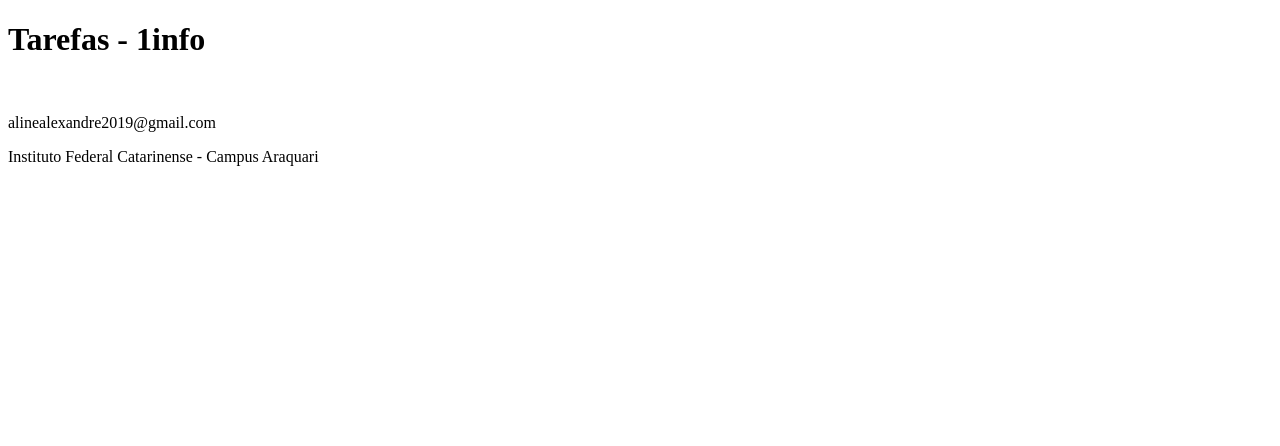
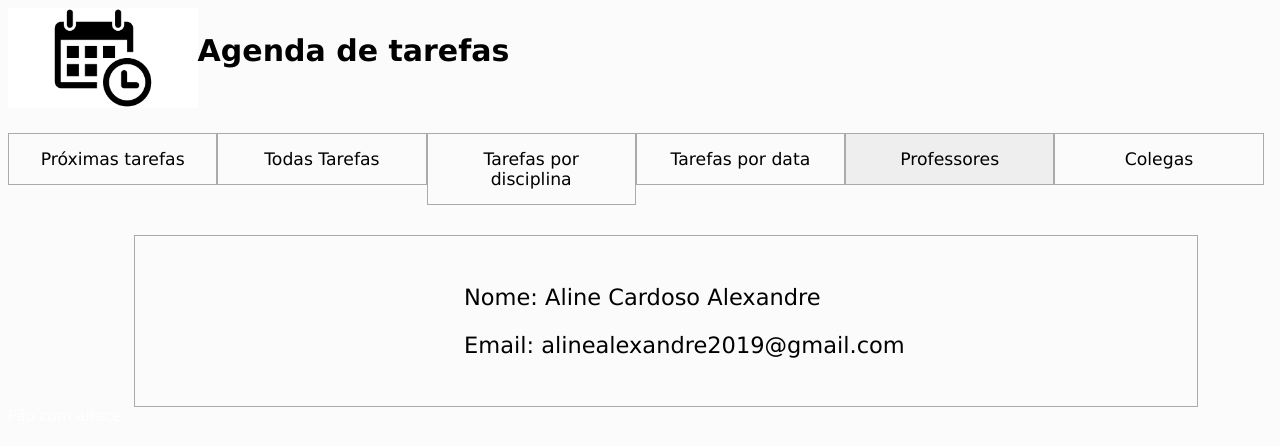
Before and after one commit to GuilhermeLamin/Projeto_integrador, a PHP site: page /detalhaAluno.php?cod=2017311126 in a window 1280 px wide. Shown: the top 446 px of the page. Run offline with PHP 8.4, Linux system fonts and the light colour scheme; data that the repository does not hold is empty.

Commit message:
Add files via upload

```diff
--- a/projeto_1info1/cabecalho.php
+++ b/projeto_1info1/cabecalho.php
@@ -1,8 +1,30 @@
 <!DOCTYPE html>
 <html>
 <head>
-	<title>Projeto</title>
+	<link rel="stylesheet" type="text/css" href="css/completo.css">
+	<link rel="stylesheet" type="text/css" href="css/geral.css">
+	<link rel="stylesheet" type="text/css" href="css/profs.css">
+	<title>Todos professores</title>
+	<meta charset="utf-8">
 </head>
 <body>
+	<!-- cabeçalho -->
+	<header>
+		<img src="imagens/logo.png" id="logo"/>
+		<h1 id="nome_site">Agenda de tarefas</h1>
+	</header>
+	<div class='divider'></div>
+	<!-- menu -->
 
-      <h1>Tarefas - 1info</h1>
+	<nav class="menu">
+		<a href=""><section class="item menu">Próximas tarefas</section></a>
+		<a href=""><section class="item menu">Todas Tarefas</section></a>
+		<a href=""><section class="item menu">Tarefas por disciplina</section></a>
+		<a href=""><section class="item menu">Tarefas por data</section></a>
+		<a href=""><section class="item menu ativo">Professores</section></a>
+		<a href=""><section class="item menu">Colegas</section></a>
+	</nav>
+	<div class='divider'></div>
+
+	<!-- colunas para centralizar -->
+	<div class="coluna10">.</div>
--- /dev/null
+++ b/projeto_1info1/css/completo.css
@@ -0,0 +1,94 @@
+body{
+	font-family: Verdana, Arial, sans-serif;
+	font-size: 15px;
+	background-color: #fbfbfb;
+}
+
+img{
+	width: 100%;
+}
+
+/*topo*/
+#logo{
+	width: 15%;
+	float:left;
+	margin-bottom: 2%;
+}
+
+#nome_site{
+	margin-top: 2%;
+	width: 85%;
+	float: left;
+}
+
+.divider{
+	clear: both;
+}
+
+
+/*menu*/
+.menu{
+	width: 100%;
+	margin-bottom: 30px;
+}
+
+.item.menu{
+	width: 14%;
+	float: left;
+	font-size: 115%;
+	border: 1px solid #aaa;
+	text-align: center;
+	padding: 1.2%;
+}
+
+.item.ativo{
+	background-color: #eee;
+}
+
+a{
+	color:#000;
+}
+
+.item.menu:hover{
+	background-color: #ccc;
+}
+
+/*conteudo geral*/
+.coluna10{
+	width: 10%;
+	float: left;
+	color:#fff;
+}
+
+.coluna80{
+	width: 80%;
+	float: left;
+	border: 1px solid #aaa;
+	padding: 2%;
+}
+
+
+.foto{
+	width: 25%;
+	float: left;
+}
+
+.dados{
+	float: left;
+	margin-left: 5%;
+	width: 70%;
+	font-size: 150%;
+}
+
+.paginacao{
+	font-size: 250%;
+	font-weight: bold;
+	text-align: center;
+}
+
+.lista{
+	width: 33%;
+	float: left;
+	border: 1px solid #ddd;
+	margin-right: 1%
+}
--- /dev/null
+++ b/projeto_1info1/css/geral.css
@@ -0,0 +1,68 @@
+body{
+	font-family: Verdana, Arial, sans-serif;
+	font-size: 15px;
+	background-color: #fbfbfb;
+}
+
+img{
+	width: 100%;
+}
+
+/*topo*/
+#logo{
+	width: 15%;
+	float:left;
+	margin-bottom: 2%;
+}
+
+#nome_site{
+	margin-top: 2%;
+	width: 85%;
+	float: left;
+}
+
+.divider{
+	clear: both;
+}
+
+
+/*menu*/
+.menu{
+	width: 100%;
+	margin-bottom: 30px;
+}
+
+.item.menu{
+	width: 14%;
+	float: left;
+	font-size: 115%;
+	border: 1px solid #aaa;
+	text-align: center;
+	padding: 1.2%;
+}
+
+.item.ativo{
+	background-color: #eee;
+}
+
+a{
+	color:#000;
+}
+
+.item.menu:hover{
+	background-color: #ccc;
+}
+
+/*conteudo geral*/
+.coluna10{
+	width: 10%;
+	float: left;
+	color:#fff;
+}
+
+.coluna80{
+	width: 80%;
+	float: left;
+	border: 1px solid #aaa;
+	padding: 2%;
+}
--- /dev/null
+++ b/projeto_1info1/css/profs.css
@@ -0,0 +1,12 @@
+.paginacao{
+	font-size: 250%;
+	font-weight: bold;
+	text-align: center;
+}
+
+.lista{
+	width: 33%;
+	float: left;
+	border: 1px solid #ddd;
+	margin-right: 1%
+}
--- a/projeto_1info1/detalhaAluno.php
+++ b/projeto_1info1/detalhaAluno.php
@@ -10,11 +10,16 @@ if($matricula!=''){ // se nao tiver valor no siape
    $aluno = buscaAluno($matricula);
   ?>
 
-  <div class="detalhes-aluno">
-	<img src="<?=$aluno['foto']?>">
-  	<p><?=$aluno['foto']?></p>
-  	<p><?=$aluno['email']?></p>
-  </div>
+  <article class="coluna80">
+    <section class="foto">
+      <img src="<?=$aluno['foto']?>">
+    </section>
+
+    <section class="dados">
+      <p>Nome: <?=$aluno['nome']?></p>
+      <p>Email: <?=$aluno['email']?></p>
+    </section>
+  </article>
 
 
 <?php
--- a/projeto_1info1/professores.php
+++ b/projeto_1info1/professores.php
@@ -39,7 +39,7 @@
 
                    	         $colunas = explode(",", $linha);
                              $professor = array();
-                             $professor['matricula'] = $colunas[0];
+                             $professor['siape'] = $colunas[0];
           	                 $professor['nome'] = $colunas[1];
           	                 $professor['email'] = $colunas[2];
           	                 $professor['foto'] = $colunas[3];
--- a/projeto_1info1/rodape.php
+++ b/projeto_1info1/rodape.php
@@ -1,5 +1,3 @@
+	<div class="coluna10">Pão com alface</div>
 </body>
-
-    <section>Instituto Federal Catarinense - Campus Araquari</section>
-
 </html>
```
Also changed, not shown: projeto_1info1/adamo.html (added, +15 -0 lines), projeto_1info1/css/prof.css (added, +11 -0 lines), projeto_1info1/detalhaProfessor.php (+14 -5 lines), projeto_1info1/listaAlunos.php (+15 -8 lines), projeto_1info1/listaProfessores.php (+14 -11 lines), projeto_1info1/todos_professores.html (added, +14 -0 lines), projeto_1info1/imagens/logo.png (added), projeto_1info1/imagens/pessoa.png (added).
